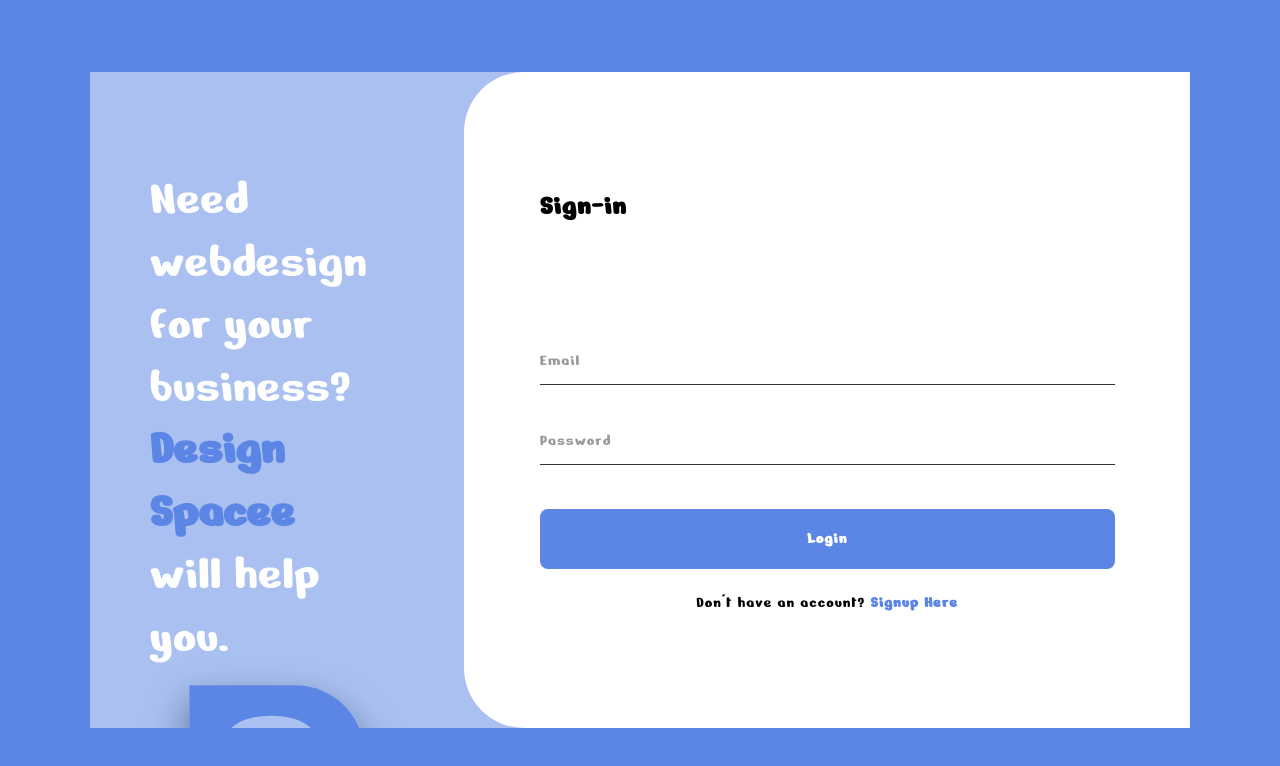
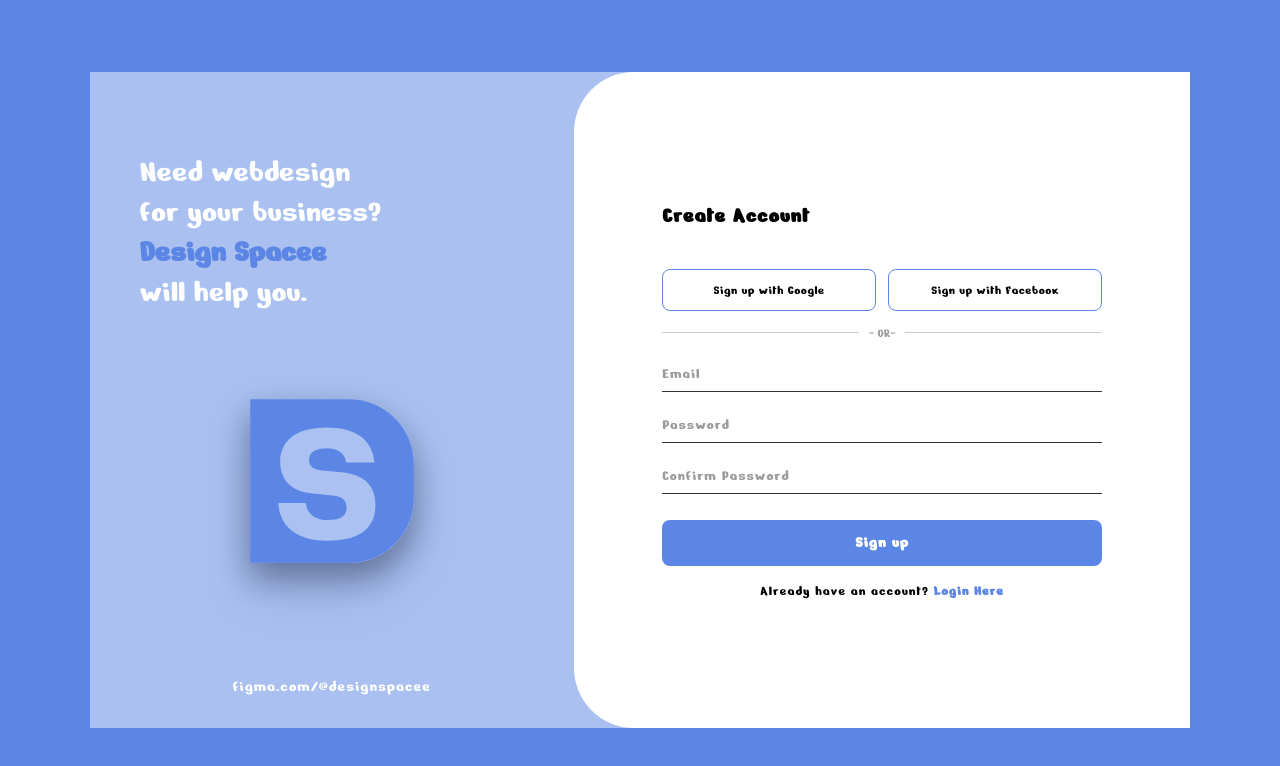
Before and after one commit to Itooonn/APPDEV1, a React (Vite) app in the folder F_L04_ReactJsStylingFigmaConversion/: page / in a window 1280 px wide. Both pictures are taken after a click on the link "Signup Here". Shown: the top 766 px of the page. Built offline with nearby package versions, Linux system fonts and the light colour scheme.

Commit message:
Implement Sign Up screen components and styling

```diff
--- a/F_L04_ReactJsStylingFigmaConversion/src/App.jsx
+++ b/F_L04_ReactJsStylingFigmaConversion/src/App.jsx
@@ -1,10 +1,16 @@
+import { useState } from 'react'
 import './App.css'
 import Login from './components/Login/Login.jsx'
+import Signup from './components/Signup/Signup.jsx'
 
 function App() {
-  return (
-    <Login />
-    )
+  const [isLogin, setIsLogin] = useState(true)
+
+  return isLogin ? (
+    <Login onToggle={() => setIsLogin(false)} />
+  ) : (
+    <Signup onToggle={() => setIsLogin(true)} />
+  )
 }
 
 export default App
--- a/F_L04_ReactJsStylingFigmaConversion/src/components/Login/Login.jsx
+++ b/F_L04_ReactJsStylingFigmaConversion/src/components/Login/Login.jsx
@@ -1,7 +1,7 @@
 import style from "./Login.module.css";
 import logo from "../../assets/logo.svg";
 
-export default function Login() {
+export default function Login({ onToggle }) {
     return (
         <div className={style.login}>
             {/* ---------- Left panel ---------- */}
@@ -32,7 +32,16 @@
                     <button>Login</button>
 
                     <p className={style.signup}>
-                        Don't have an account? <a href="#">Signup Here</a>
+                        Don't have an account?{" "}
+                        <a
+                            href="#"
+                            onClick={(e) => {
+                                e.preventDefault();
+                                if (onToggle) onToggle();
+                            }}
+                        >
+                            Signup Here
+                        </a>
                     </p>
                 </div>
             </section>
--- a/F_L04_ReactJsStylingFigmaConversion/src/components/Login/Login.module.css
+++ b/F_L04_ReactJsStylingFigmaConversion/src/components/Login/Login.module.css
@@ -2,15 +2,15 @@
     display: flex;
     width: 86vw;
     height: 82vh;
-    min-height: 600px;
+    min-height: 560px;
     background: var(--color-secondary-bg);
     overflow: hidden;
 }
 
 /* ---------- Left panel ---------- */
 .left {
-    width: 34%;
-    padding: 12vh 60px 36px;
+    width: 44%;
+    padding: 10vh 50px 32px;
     display: flex;
     flex-direction: column;
     align-items: center;
@@ -30,8 +30,8 @@
 }
 
 .logo {
-    height: 30vh;
-    max-height: 304px;
+    height: 28vh;
+    max-height: 280px;
     width: auto;
     margin: auto 0;
     filter: drop-shadow(0 20px 20px rgba(60, 80, 140, 0.35));
@@ -51,30 +51,32 @@
     justify-content: center;
     background: var(--color-white);
     border-radius: var(--radius-panel) 0 0 var(--radius-panel);
+    padding: 24px 36px;
+    box-sizing: border-box;
 }
 
 .form {
-    width: 575px;
-    max-width: 90%;
+    width: 440px;
+    max-width: 100%;
 }
 
 .form h2 {
-    font-size: var(--font-size-heading);
+    font-size: 22px;
     font-weight: 700;
     letter-spacing: var(--letter-spacing);
-    margin-bottom: 110px;
+    margin-bottom: 40px;
 }
 
 .form input {
     display: block;
     width: 100%;
-    padding: 18px 0 14px;
-    margin-bottom: 28px;
+    padding: 12px 0 10px;
+    margin-bottom: 20px;
     border: none;
     border-bottom: 1px solid var(--color-border);
     outline: none;
     font-family: inherit;
-    font-size: var(--font-size-base);
+    font-size: 15px;
     letter-spacing: var(--letter-spacing);
 }
 
@@ -88,7 +90,7 @@
 
 .form button {
     width: 100%;
-    height: var(--btn-height);
+    height: 46px;
     margin-top: 16px;
     border: none;
     border-radius: var(--radius-btn);
@@ -102,9 +104,9 @@
 }
 
 .signup {
-    margin-top: 24px;
+    margin-top: 20px;
     text-align: center;
-    font-size: var(--font-size-base);
+    font-size: 14px;
     letter-spacing: var(--letter-spacing);
 }
 
--- /dev/null
+++ b/F_L04_ReactJsStylingFigmaConversion/src/components/Signup/Signup.jsx
@@ -0,0 +1,68 @@
+import style from "./Signup.module.css";
+import logo from "../../assets/logo.svg";
+
+export default function Signup({ onToggle }) {
+    return (
+        <div className={style.signup}>
+            {/* ---------- Left panel ---------- */}
+            <section className={style.left}>
+                <h1 className={style.tagline}>
+                    Need webdesign
+                    <br />
+                    for your business?
+                    <br />
+                    <strong>Design Spacee</strong>
+                    <br />
+                    will help you.
+                </h1>
+
+                <img className={style.logo} src={logo} alt="Design Spacee logo" />
+
+                <p className={style.link}>figma.com/@designspacee</p>
+            </section>
+
+            {/* ---------- Right panel ---------- */}
+            <section className={style.right}>
+                <div className={style.form}>
+                    <h2>Create Account</h2>
+
+                    <div className={style.socialButtons}>
+                        <button className={style.button}>
+                            Sign up with Google
+                        </button>
+
+                        <button className={style.button}>
+                            Sign up with Facebook
+                        </button>
+                    </div>
+
+                    <div className={style.divider}>
+                            <span> - OR- </span>
+                    </div>
+
+
+                    <input type="email" placeholder="Email" />
+                    <input type="password" placeholder="Password" />
+                    <input type="password" placeholder="Confirm Password" />
+
+                    <button className={style.signupButton}>
+                        Sign up
+                    </button>
+
+                    <p className={style.signin}>
+                        Already have an account?{" "}
+                        <a
+                            href="#"
+                            onClick={(e) => {
+                                e.preventDefault();
+                                if (onToggle) onToggle();
+                            }}
+                        >
+                            Login Here
+                        </a>
+                    </p>
+                </div>
+            </section>
+        </div>
+    );
+}
--- /dev/null
+++ b/F_L04_ReactJsStylingFigmaConversion/src/components/Signup/Signup.module.css
@@ -0,0 +1,161 @@
+.signup {
+    display: flex;
+    width: 86vw;
+    height: 82vh;
+    min-height: 560px;
+    background: var(--color-secondary-bg);
+    overflow: hidden;
+}
+
+/* ---------- Left panel ---------- */
+.left {
+    width: 44%;
+    padding: 10vh 50px 32px;
+    display: flex;
+    flex-direction: column;
+    align-items: center;
+}
+
+.tagline {
+    align-self: flex-start;
+    font-size: var(--font-size-tagline);
+    font-weight: 300;
+    line-height: 1.25;
+    color: var(--color-white);
+}
+
+.tagline strong {
+    font-weight: 700;
+    color: var(--color-primary);
+}
+
+.logo {
+    height: 28vh;
+    max-height: 280px;
+    width: auto;
+    margin: auto 0;
+    filter: drop-shadow(0 20px 20px rgba(60, 80, 140, 0.35));
+}
+
+.link {
+    font-size: var(--font-size-base);
+    letter-spacing: var(--letter-spacing);
+    color: var(--color-white);
+}
+
+/* ---------- Right panel ---------- */
+.right {
+    flex: 1;
+    display: flex;
+    align-items: center;
+    justify-content: center;
+    background: var(--color-white);
+    border-radius: var(--radius-panel) 0 0 var(--radius-panel);
+    padding: 24px 36px;
+    box-sizing: border-box;
+}
+
+.form {
+    width: 440px;
+    max-width: 100%;
+}
+
+.form h2 {
+    font-size: 22px;
+    font-weight: 700;
+    letter-spacing: var(--letter-spacing);
+    margin-bottom: 40px;
+}
+
+.socialButtons {
+    display: flex;
+    gap: 12px;
+    margin-top: 10px;
+}
+
+.button {
+    flex: 1;
+    background: #fff;
+    height: 42px;
+    border-radius: var(--radius-btn);
+    border: var(--color-primary) 1px solid;
+    font-family: inherit;
+    font-size: 13px;
+    letter-spacing: 0.5px;
+    cursor: pointer;
+    transition: background 0.2s, color 0.2s;
+}
+
+.button:hover {
+    background: var(--color-secondary-bg);
+}
+
+.divider {
+    display: flex;
+    align-items: center;
+    text-align: center;
+    margin: 14px 0;
+    font-size: 13px;
+    color: var(--color-placeholder);
+}
+
+.divider::before,
+.divider::after {
+    content: "";
+    flex: 1;
+    border-bottom: 1px solid var(--color-border);
+    opacity: 0.25;
+}
+
+.divider span {
+    padding: 0 10px;
+}
+
+.form input {
+    display: block;
+    width: 100%;
+    padding: 10px 0 8px;
+    margin-bottom: 14px;
+    border: none;
+    border-bottom: 1px solid var(--color-border);
+    outline: none;
+    font-family: inherit;
+    font-size: 15px;
+    letter-spacing: var(--letter-spacing);
+}
+
+.form input::placeholder {
+    color: var(--color-placeholder);
+}
+
+.form input:focus {
+    border-bottom-color: var(--color-primary);
+}
+
+.signupButton {
+    width: 100%;
+    height: 46px;
+    margin-top: 12px;
+    border: none;
+    border-radius: var(--radius-btn);
+    background: var(--color-primary);
+    color: var(--color-white);
+    font-family: inherit;
+    font-size: var(--font-size-base);
+    font-weight: 700;
+    letter-spacing: var(--letter-spacing);
+    cursor: pointer;
+}
+
+.signin {
+    margin-top: 16px;
+    text-align: center;
+    font-size: 14px;
+    letter-spacing: var(--letter-spacing);
+}
+
+.signin a {
+    color: var(--color-primary);
+    font-weight: 700;
+    text-decoration: none;
+}
--- a/F_L04_ReactJsStylingFigmaConversion/src/root.css
+++ b/F_L04_ReactJsStylingFigmaConversion/src/root.css
@@ -11,7 +11,7 @@
   --font-family-base: "Nerko One", sans-serif;
   --font-size-base: 16px;
   --font-size-heading: 28px;
-  --font-size-tagline: 50px;
+  --font-size-tagline: 32px;
   --letter-spacing: 1px;
 
   /* Spacing & Radii */
```
